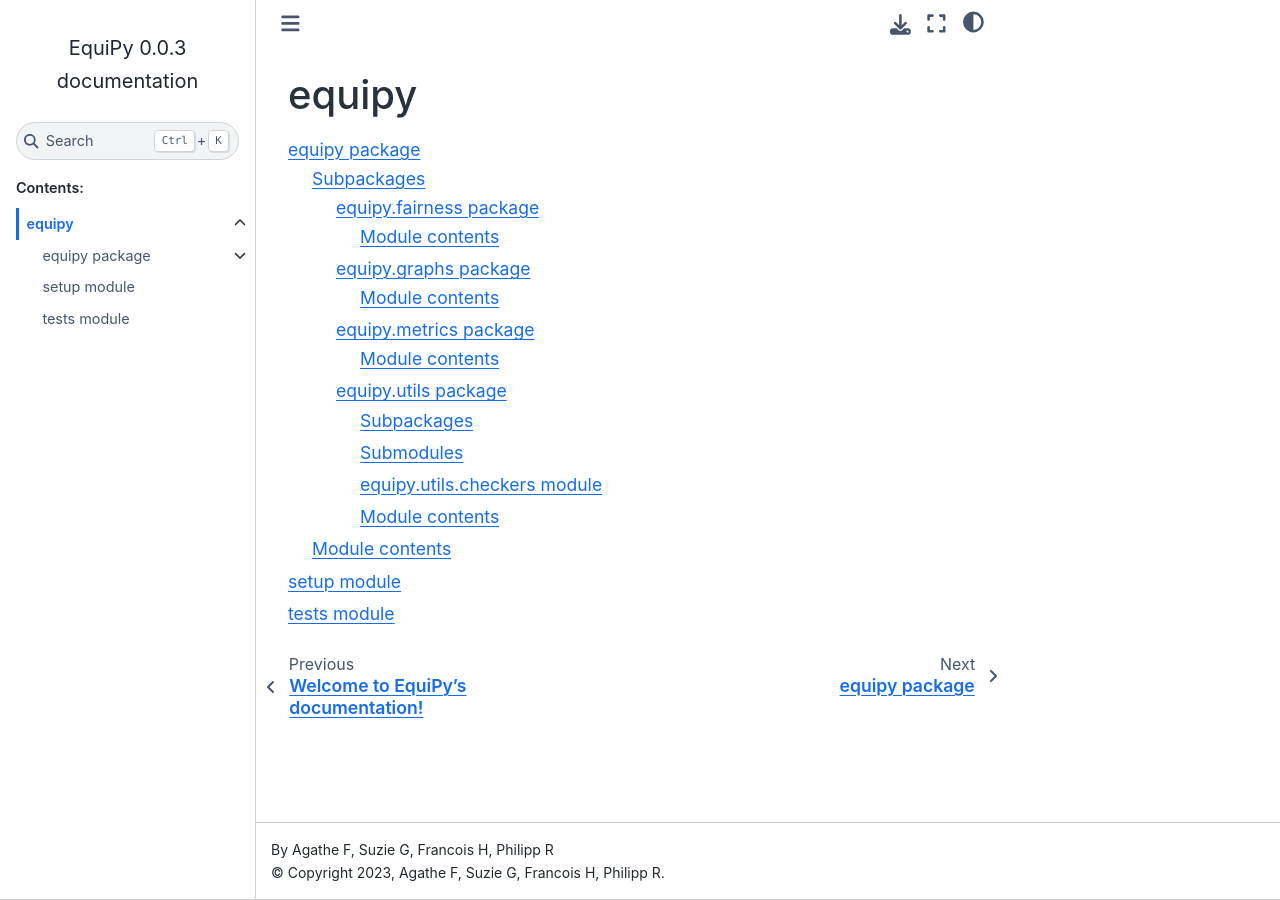
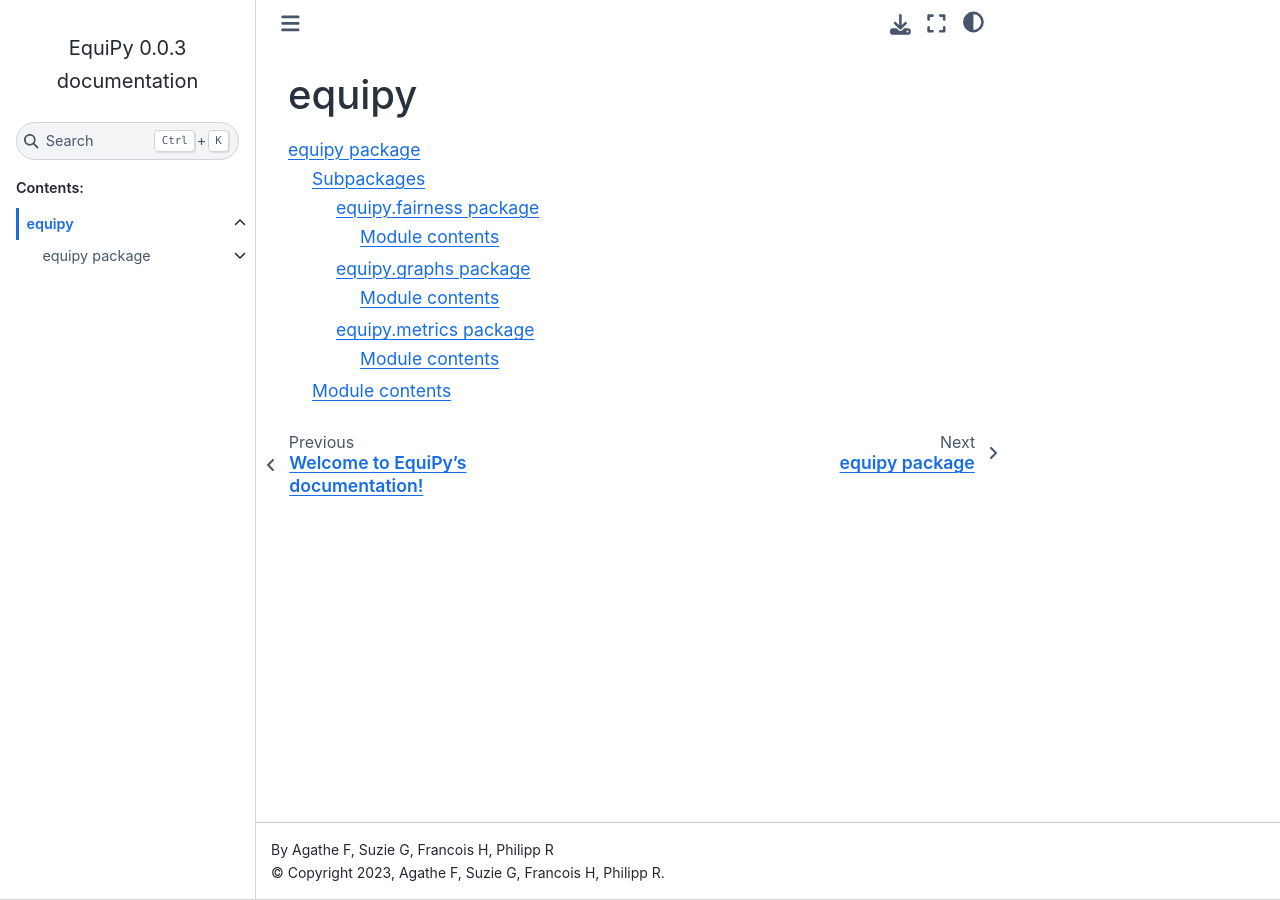
Before and after one commit to equilibration/equipy, a Sphinx documentation site: the page built from docs/modules.rst, in a window 1280 px wide. Built offline with Sphinx 7.4.7 and the Sphinx Book theme 1.1.4, drawn with Linux system fonts in a browser that asks for light colours.

Commit message:
modify readme, setup, __init__ and docs files

```diff
--- a/docs/equipy.rst
+++ b/docs/equipy.rst
@@ -10,7 +10,6 @@ Subpackages
    equipy.fairness
    equipy.graphs
    equipy.metrics
-   equipy.utils
 
 Module contents
 ---------------
--- a/docs/equipy.utils.permutations.metrics.rst
+++ /dev/null
@@ -1,10 +0,0 @@
-equipy.utils.permutations.metrics package
-=========================================
-
-Module contents
----------------
-
-.. automodule:: equipy.utils.permutations.metrics
-   :members:
-   :undoc-members:
-   :show-inheritance:
--- a/docs/equipy.utils.permutations.rst
+++ /dev/null
@@ -1,18 +0,0 @@
-equipy.utils.permutations package
-=================================
-
-Subpackages
------------
-
-.. toctree::
-   :maxdepth: 4
-
-   equipy.utils.permutations.metrics
-
-Module contents
----------------
-
-.. automodule:: equipy.utils.permutations
-   :members:
-   :undoc-members:
-   :show-inheritance:
--- a/docs/equipy.utils.rst
+++ /dev/null
@@ -1,29 +0,0 @@
-equipy.utils package
-====================
-
-Subpackages
------------
-
-.. toctree::
-   :maxdepth: 4
-
-   equipy.utils.permutations
-
-Submodules
-----------
-
-equipy.utils.checkers module
-----------------------------
-
-.. automodule:: equipy.utils.checkers
-   :members:
-   :undoc-members:
-   :show-inheritance:
-
-Module contents
----------------
-
-.. automodule:: equipy.utils
-   :members:
-   :undoc-members:
-   :show-inheritance:
--- a/docs/modules.rst
+++ b/docs/modules.rst
@@ -5,5 +5,3 @@ equipy
    :maxdepth: 4
 
    equipy
-   setup
-   tests
--- a/setup.py
+++ b/setup.py
@@ -10,7 +10,7 @@ LONG_DESCRIPTION = long_description
 setup(
         name="equipy",
         version=VERSION,
-        author="Agathe F, Suzie G, Francois H, Philipp R",
+        author="Agathe F, Suzie G, Francois H, Philipp R, Arthur C",
         author_email="nocontact@email.com",
         description=DESCRIPTION,
         long_description=LONG_DESCRIPTION,
```
Also changed, not shown: README.rst (+48 -5 lines), docs/equipy.fairness.rst (+10 -0 lines), docs/setup.rst (deleted, +0 -7 lines), docs/tests.rst (deleted, +0 -7 lines), 1 other file.
